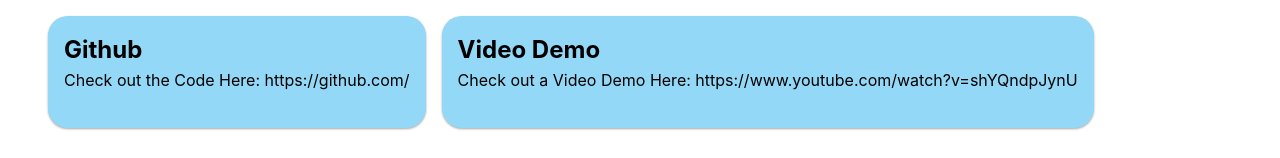
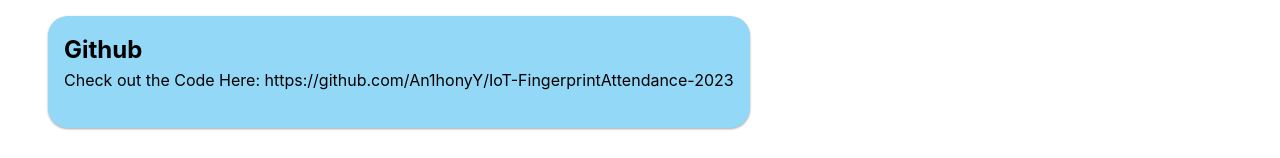
Before and after one commit to An1honyY/anthonyyuen, a React (Vite) app: page /projects/fingerprint in a window 1280 px wide. Shown: the part 1771-1929 px from the top of the page. Built offline with nearby package versions, Linux system fonts and the light colour scheme.

Commit message:
Update fingerprint.jsx
added code link

```diff
--- a/src/pages/projects/fingerprint.jsx
+++ b/src/pages/projects/fingerprint.jsx
@@ -65,7 +65,7 @@
                 <section>
                     <h2>Github</h2>
                     <p>
-                        Check out the Code Here: <a href="" target="_blank" rel="noopener noreferrer">https://github.com/</a>
+                        Check out the Code Here: <a href="https://github.com/An1honyY/IoT-FingerprintAttendance-2023" target="_blank" rel="noopener noreferrer">https://github.com/An1honyY/IoT-FingerprintAttendance-2023</a>
                     </p>
 
                 </section>
```
